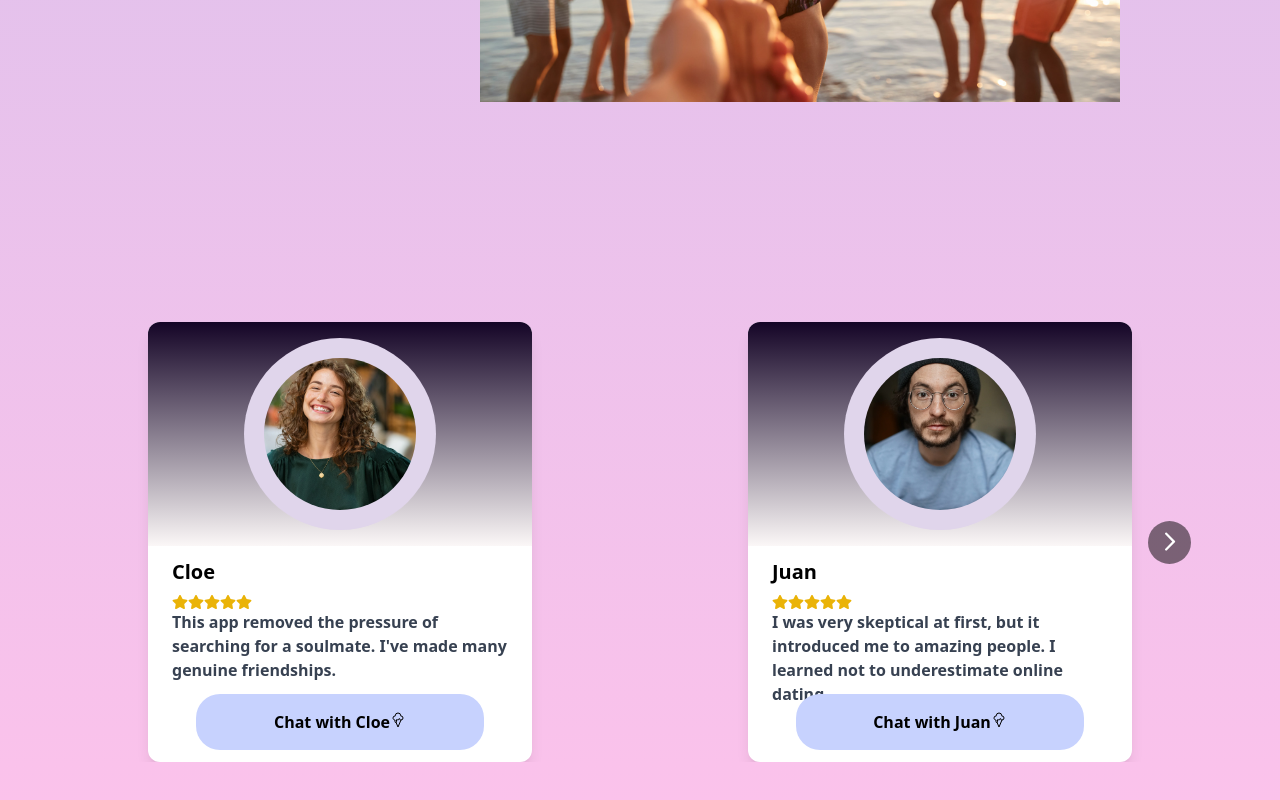
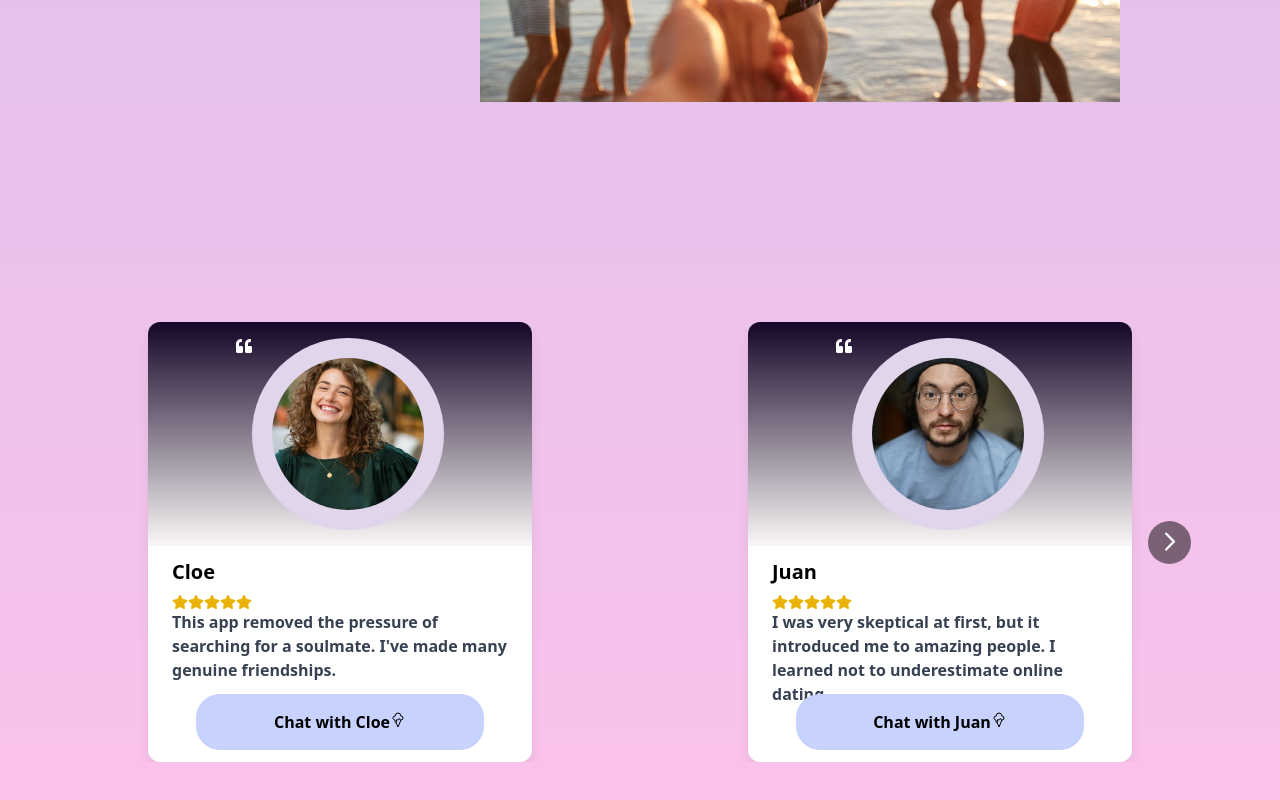
Before and after one commit to develhope-team-projects/fs16_it_team2, a React (Vite) app in the folder friendzone/: page / in a window 1280 px wide. Shown: the part 2268-3068 px from the top of the page. Built offline with nearby package versions, Linux system fonts and the light colour scheme.

Commit message:
LP: carousel updated

```diff
--- a/friendzone/src/components-lp/ReviewCarousel.jsx
+++ b/friendzone/src/components-lp/ReviewCarousel.jsx
@@ -10,6 +10,7 @@ import img7 from "../assets/media-lp/review8.png";
 import img9 from "../assets/media-lp/review10.png";
 import img10 from "../assets/media-lp/review2.png";
 
+import { FaQuoteLeft } from 'react-icons/fa';
 import { FaStar } from "react-icons/fa";
 
 const reviews = [
@@ -97,11 +98,16 @@ const ReviewCarousel = () => {
           <div className="flex justify-center h-70" key={index}>
             <div className=" w-90 max-w-sm bg-white rounded-xl overflow-hidden shadow-lg">
               <div className="py-4 w-100% flex justify-center bg-gradient-to-t from-[#fbf7f7] to-[#140426] ">
+                  <div className="text-white">
+                    <FaQuoteLeft/>
+                </div>
                 <img
                   className="card-review-img p-5"
                   src={item.img}
                   alt="Immagine della card"
                 />
+
+
               </div>
 
               <div className=" flex-col justify-center px-6 py-3 ">
```
